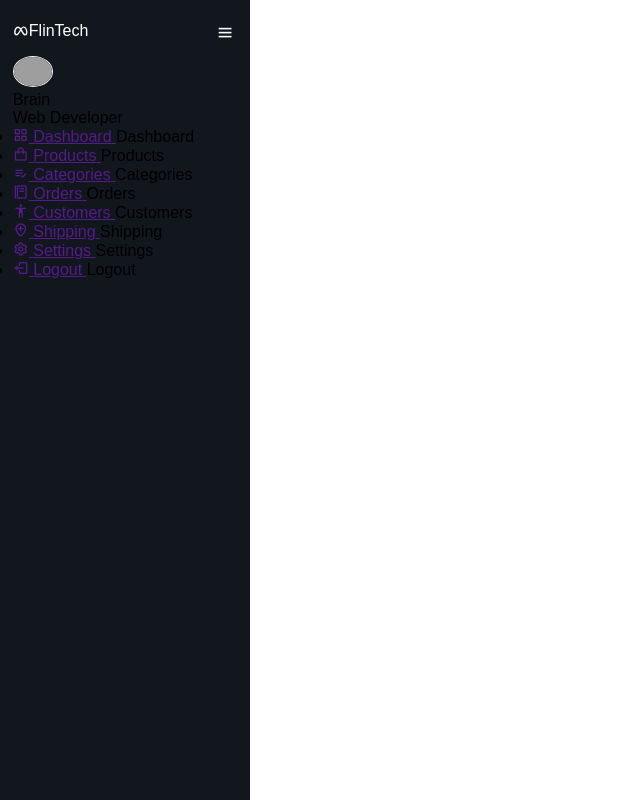
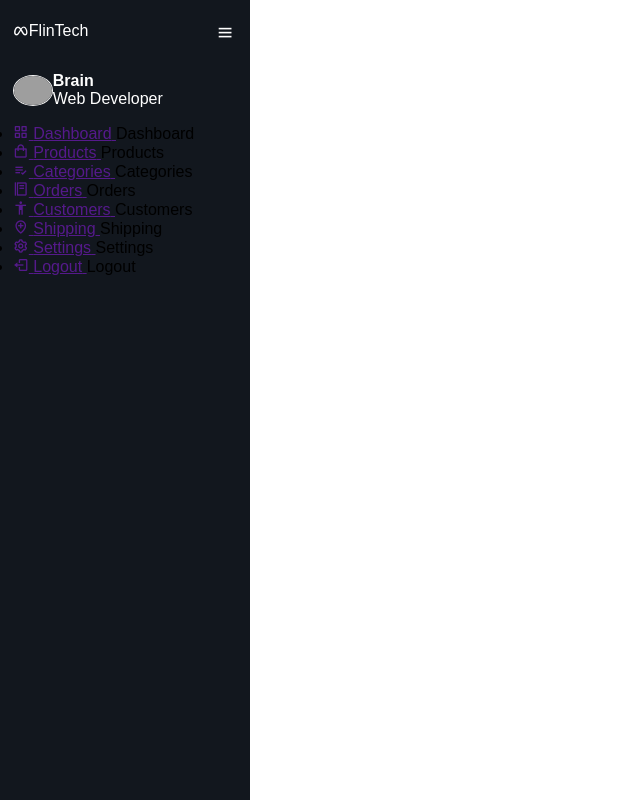
Before and after one commit to brian-ambani/html-css-tut, a plain HTML site: page simple-projects/sidebar-nav/index.html in a window 1280 px wide. Both pictures are taken after a click on the icon 40 px from the left and 33 px from the top of the page. Shown: the whole page, without its empty margins (0-640 px from the left). Drawn offline with nearby package versions, Linux system fonts and the light colour scheme; grey boxes are pictures that could not be loaded.

Commit message:
updated all the files

```diff
--- a/simple-projects/sidebar-nav/style.css
+++ b/simple-projects/sidebar-nav/style.css
@@ -57,3 +57,30 @@
 .sidebar.active .top .logo {
   opacity: 1;
 }
+
+.sidebar .top .lop i {
+  font-size: 2rem;
+  margin-right: 5px;
+}
+.user {
+  display: flex;
+  align-items: center;
+  margin: 1rem 0;
+}
+.user p {
+  color: #fff;
+  margin-left: 1 rem;
+  opacity: 1;
+}
+
+.bold {
+  font-weight: bold;
+}
+
+.sidebar p {
+  opacity: 0;
+}
+
+.sidebar.active p {
+  opacity: 1;
+}
```
